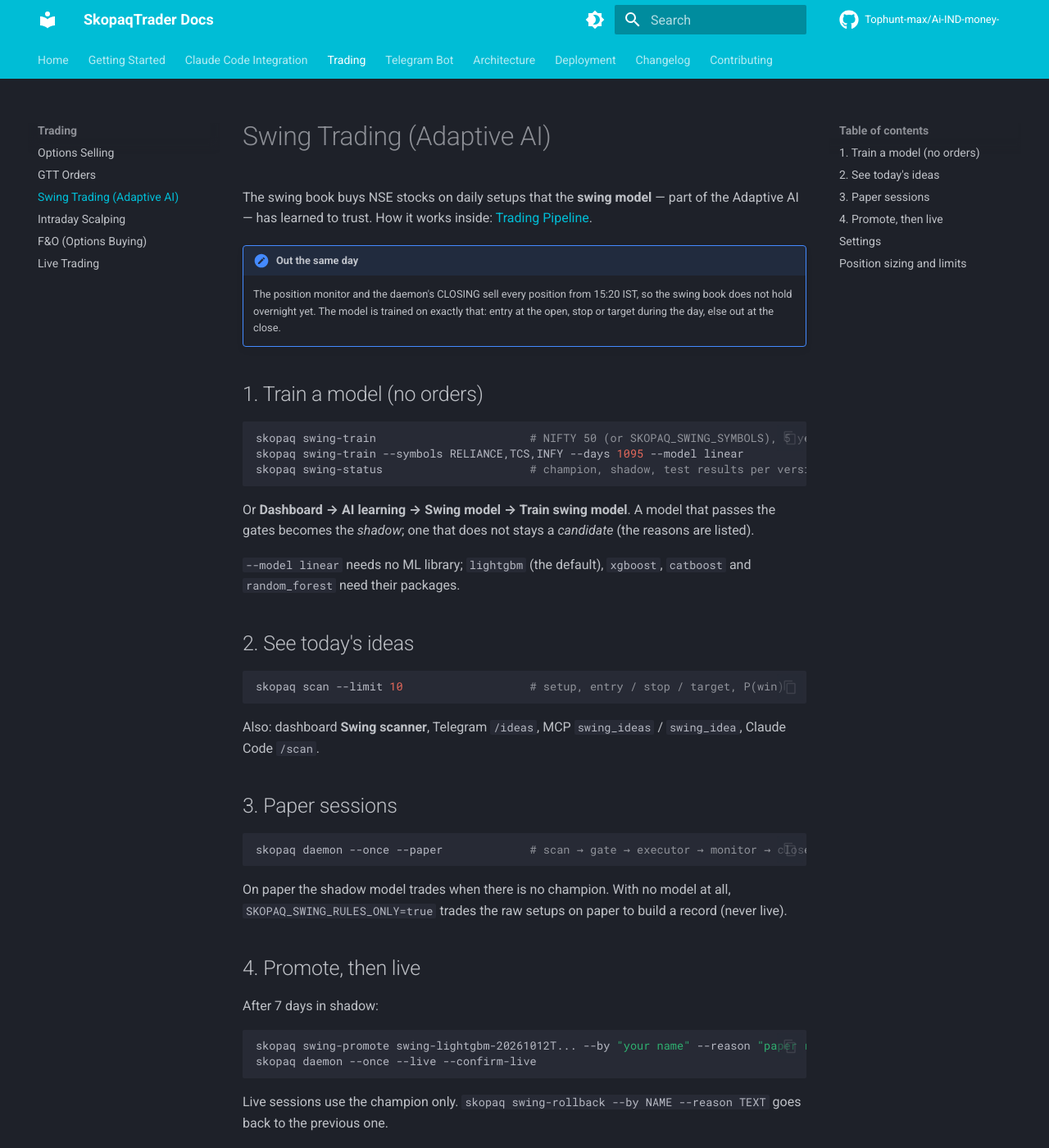
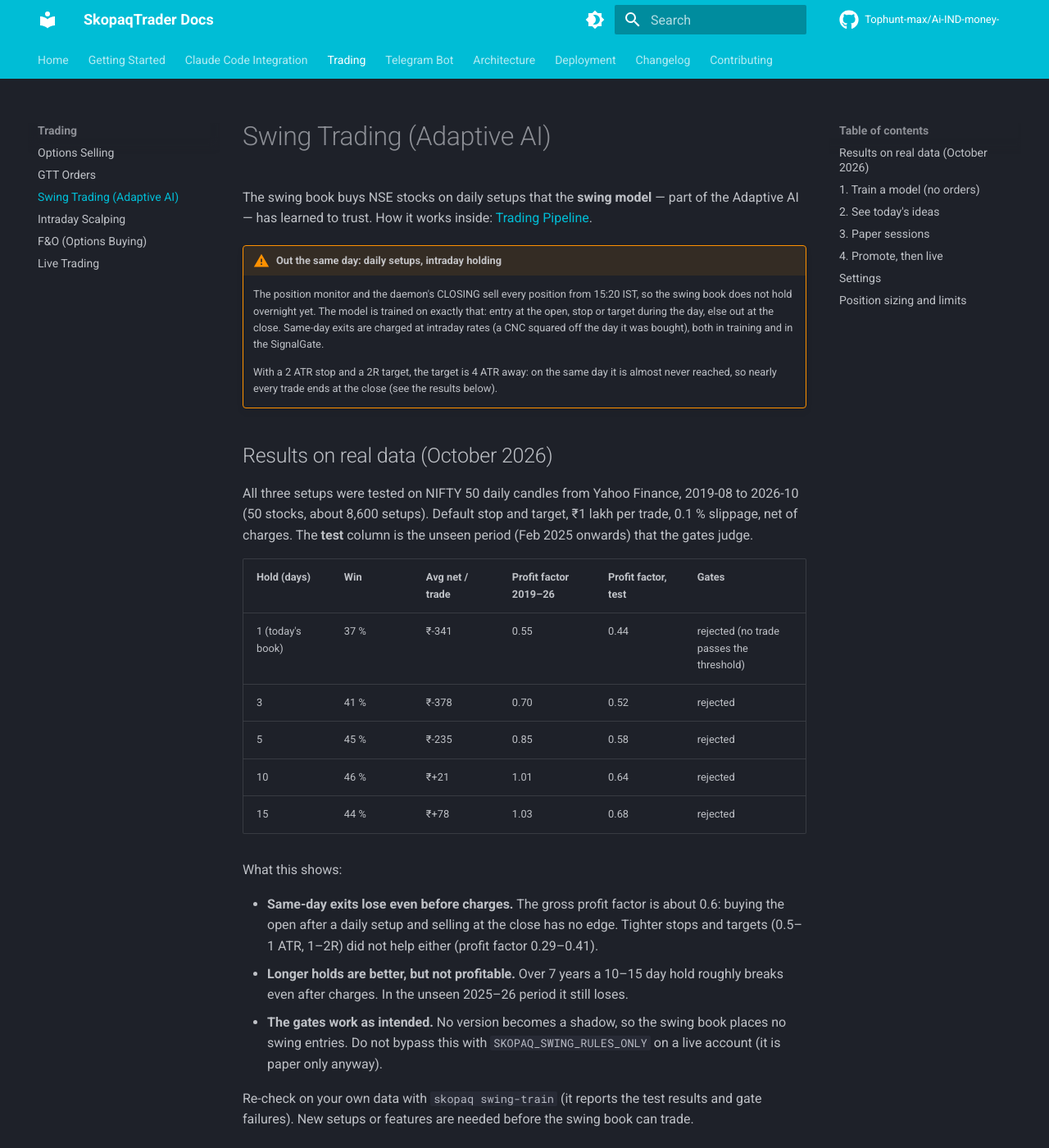
Before and after one commit to Tophunt-max/Ai-IND-money-, an MkDocs documentation site: the page built from docs/trading/swing-trading.md, in a window 1280 px wide and 1400 px high. Shown: the whole window at 82% size. Built offline with MkDocs 1.6.1 and Material for MkDocs 9.7.7, drawn with Linux system fonts in a browser that asks for light colours; comment, search, counter and statistics services are not loaded.

Commit message:
fix(swing): intraday charges for same-day exits; real-data results; login text
- simulate() and the SignalGate charge a CNC sold the day it was bought at
  intraday rates (delivery only after an overnight hold)
- docs: NIFTY 50 2019-2026 results per hold length; the gates reject every
  version, so the swing book places no entries
- login page: Adaptive AI instead of the removed 15-agent LLM text

```diff
--- a/docs/trading/swing-trading.md
+++ b/docs/trading/swing-trading.md
@@ -2,8 +2,30 @@
 
 The swing book buys NSE stocks on daily setups that the **swing model** — part of the Adaptive AI — has learned to trust. How it works inside: [Trading Pipeline](../architecture/pipeline.md).
 
-!!! note "Out the same day"
-    The position monitor and the daemon's CLOSING sell every position from 15:20 IST, so the swing book does not hold overnight yet. The model is trained on exactly that: entry at the open, stop or target during the day, else out at the close.
+!!! warning "Out the same day: daily setups, intraday holding"
+    The position monitor and the daemon's CLOSING sell every position from 15:20 IST, so the swing book does not hold overnight yet. The model is trained on exactly that: entry at the open, stop or target during the day, else out at the close. Same-day exits are charged at intraday rates (a CNC squared off the day it was bought), both in training and in the SignalGate.
+
+    With a 2 ATR stop and a 2R target, the target is 4 ATR away: on the same day it is almost never reached, so nearly every trade ends at the close (see the results below).
+
+## Results on real data (October 2026)
+
+All three setups were tested on NIFTY 50 daily candles from Yahoo Finance, 2019-08 to 2026-10 (50 stocks, about 8,600 setups). Default stop and target, ₹1 lakh per trade, 0.1 % slippage, net of charges. The **test** column is the unseen period (Feb 2025 onwards) that the gates judge.
+
+| Hold (days) | Win | Avg net / trade | Profit factor 2019–26 | Profit factor, test | Gates |
+|---|---|---|---|---|---|
+| 1 (today's book) | 37 % | ₹-341 | 0.55 | 0.44 | rejected (no trade passes the threshold) |
+| 3 | 41 % | ₹-378 | 0.70 | 0.52 | rejected |
+| 5 | 45 % | ₹-235 | 0.85 | 0.58 | rejected |
+| 10 | 46 % | ₹+21 | 1.01 | 0.64 | rejected |
+| 15 | 44 % | ₹+78 | 1.03 | 0.68 | rejected |
+
+What this shows:
+
+- **Same-day exits lose even before charges.** The gross profit factor is about 0.6: buying the open after a daily setup and selling at the close has no edge. Tighter stops and targets (0.5–1 ATR, 1–2R) did not help either (profit factor 0.29–0.41).
+- **Longer holds are better, but not profitable.** Over 7 years a 10–15 day hold roughly breaks even after charges. In the unseen 2025–26 period it still loses.
+- **The gates work as intended.** No version becomes a shadow, so the swing book places no swing entries. Do not bypass this with `SKOPAQ_SWING_RULES_ONLY` on a live account (it is paper only anyway).
+
+Re-check on your own data with `skopaq swing-train` (it reports the test results and gate failures). New setups or features are needed before the swing book can trade.
 
 ## 1. Train a model (no orders)
 
--- a/frontend/src/components/AuthGate.tsx
+++ b/frontend/src/components/AuthGate.tsx
@@ -316,9 +316,9 @@
 
 export function AuthFrame({ children }: { children: ReactNode }) {
   const features = [
-    { icon: Brain, title: "15-agent AI analysis", text: "Analysts, bull/bear debate, trader and risk team on every stock." },
+    { icon: Brain, title: "Adaptive AI", text: "Models trained on your own market data and trades: tested on unseen dates, promoted by an admin. No LLM." },
     { icon: ShieldCheck, title: "Safety first", text: "Position limits, loss circuit breakers and a kill switch." },
-    { icon: BarChart3, title: "Honest track record", text: "Every AI call scored against NIFTY." },
+    { icon: BarChart3, title: "Honest track record", text: "Every signal journalled and scored net of charges." },
   ];
   return (
     <div className="grid min-h-screen lg:grid-cols-2">
@@ -334,7 +334,7 @@
           <h1 className="text-4xl font-semibold leading-tight tracking-tight text-white">
             AI trading for <span className="bg-linear-to-r from-brand-300 to-cyan-300 bg-clip-text text-transparent">Indian markets</span>
           </h1>
-          <p className="mt-4 text-gray-400">Multi-agent research, automated sessions and live broker integration, in one place.</p>
+          <p className="mt-4 text-gray-400">Adaptive models, automated sessions and live broker integration, in one place.</p>
           <div className="mt-10 space-y-5">
             {features.map((f) => (
               <div key={f.title} className="flex gap-4">
```
Also changed, not shown: CHANGELOG.md (+9 -0 lines), 3 other files.
